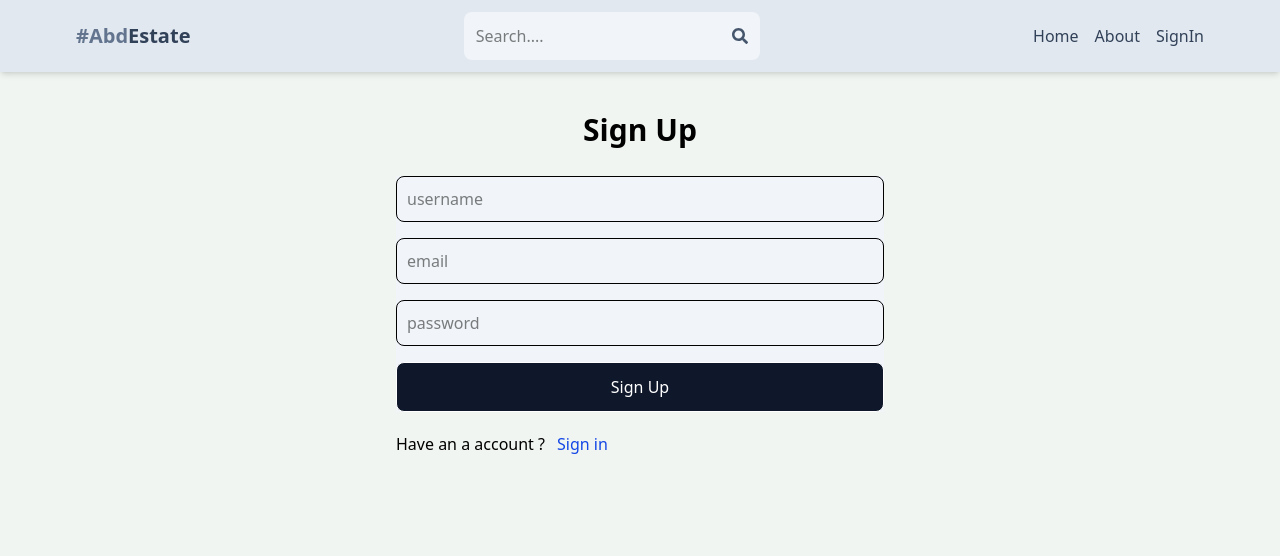
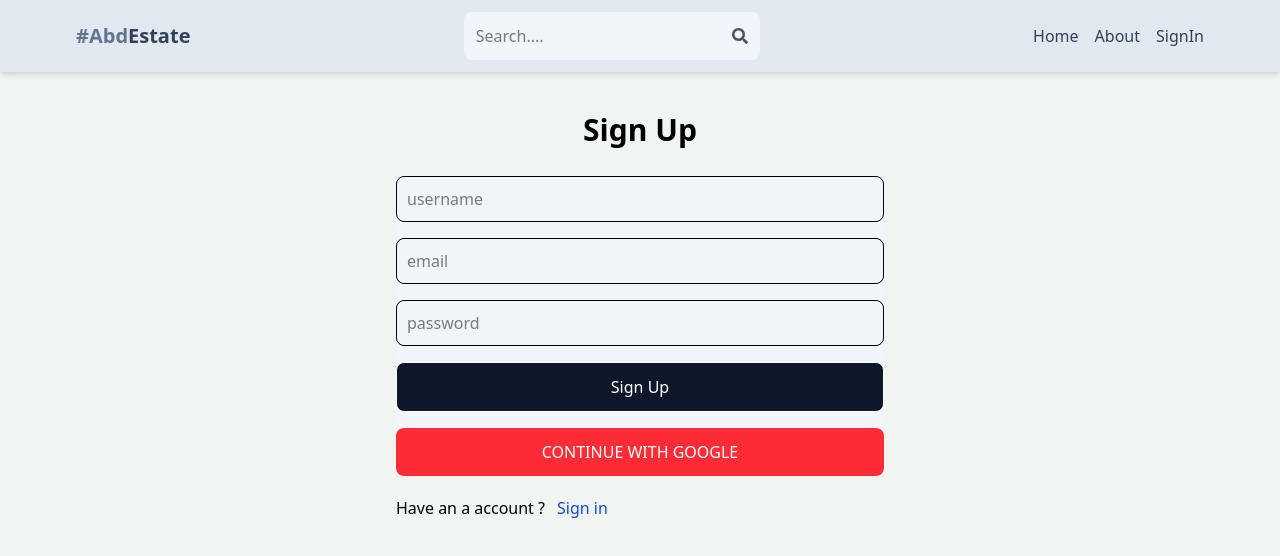
Before and after one commit to abudi47/MERN-estate, a React (Vite) app in the folder client/: page /sign-up in a window 1280 px wide. Shown: the top 556 px of the page. Built offline with nearby package versions, Linux system fonts and the light colour scheme.

Commit message:
google Auth

```diff
--- /dev/null
+++ b/client/src/components/OAuth.jsx
@@ -0,0 +1,23 @@
+import React from "react";
+
+export default function OAuth() {
+  const handleGoogleClick = async () => {
+    try {
+
+
+
+    } catch (error) {
+      console.log("could not sign in with google", error);
+
+    }
+  };
+  return (
+    <button
+      type="button"
+      onClick={handleGoogleClick}
+      className="bg-red-500 text-white p-3  rounded-lg hover:opacity-95 uppercase"
+    >
+      continue with Google
+    </button>
+  );
+}
--- /dev/null
+++ b/client/src/firebase.js
@@ -0,0 +1,17 @@
+// Import the functions you need from the SDKs you need
+import { initializeApp } from "firebase/app";
+// TODO: Add SDKs for Firebase products that you want to use
+// https://firebase.google.com/docs/web/setup#available-libraries
+
+// Your web app's Firebase configuration
+const firebaseConfig = {
+  apiKey: "",
+  authDomain: "mern-estate-14e2d.firebaseapp.com",
+  projectId: "mern-estate-14e2d",
+  storageBucket: "mern-estate-14e2d.firebasestorage.app",
+  messagingSenderId: "429949862600",
+  appId: "1:429949862600:web:2a449ca6380bfc7b50dbfd",
+};
+
+// Initialize Firebase
+const app = initializeApp(firebaseConfig);
--- a/client/src/pages/SignUp.jsx
+++ b/client/src/pages/SignUp.jsx
@@ -1,6 +1,7 @@
 import React, { useState } from "react";
 import { Link } from "react-router-dom";
 import { useNavigate } from "react-router-dom";
+import OAuth from "../components/OAuth.jsx";
 
 export default function SignUP() {
   const [formData, setFormData] = useState({});
@@ -75,6 +76,8 @@ export default function SignUP() {
         >
           {loading ? "Loading..." : "Sign Up"}
         </button>
+
+        <OAuth />
       </form>
 
       <div className="flex gap-3 mt-5">
```
